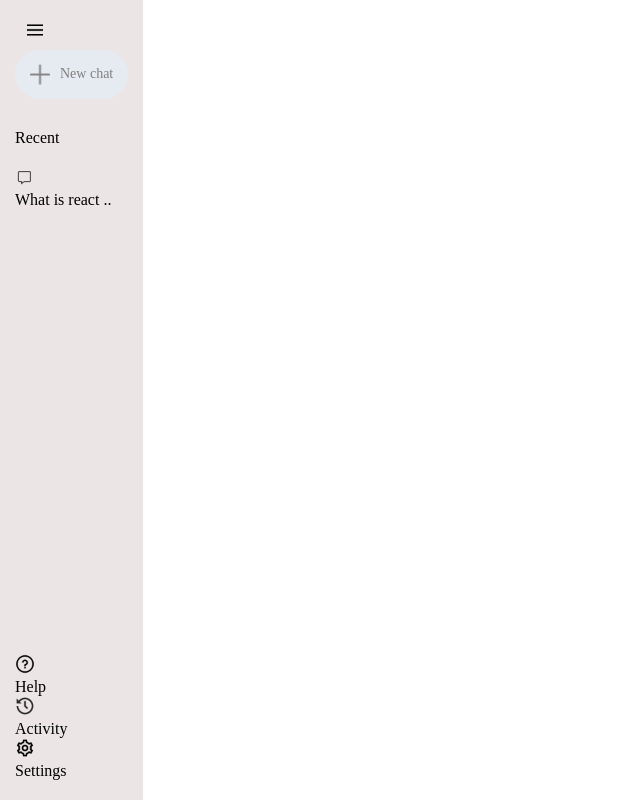
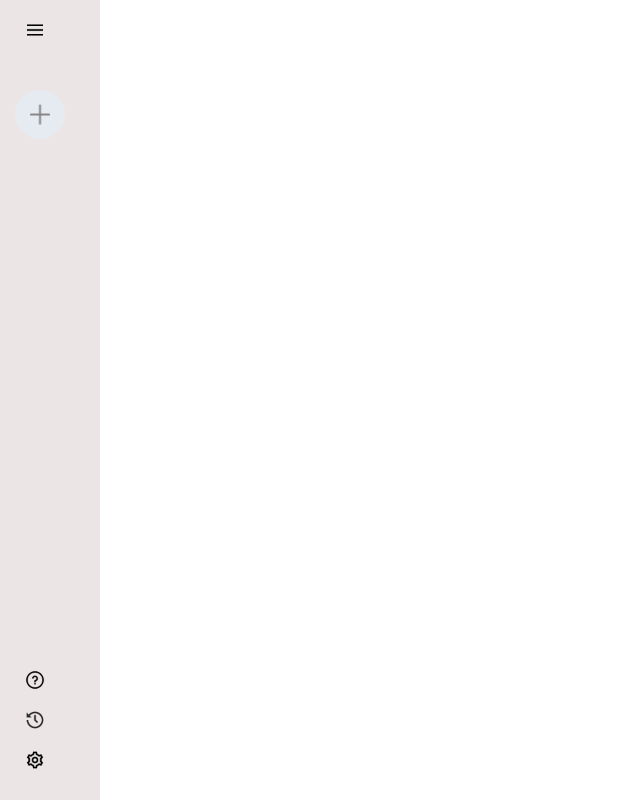
Before and after one commit to dikgobe/GerminiClone, a React (Vite) app in the folder GerminiClone/: page / in a window 1280 px wide. Shown: the whole page, without its empty margins (0-640 px from the left). Built offline with nearby package versions, Linux system fonts and the light colour scheme.

Commit message:
created functionality for our menu image item

```diff
--- a/GerminiClone/src/components/sidebar/sidebar.css
+++ b/GerminiClone/src/components/sidebar/sidebar.css
@@ -16,7 +16,7 @@
     cursor: pointer;
 }
 .sidebar .new-chat{
-    margin-top: 10px;
+    margin-top: 50px;
     display: inline-flex;
     align-items: center;
     gap: 10px;
@@ -37,3 +37,28 @@
     margin-top: 30px;
     margin-bottom: 20px;
 }
+.sidebar  .recent-entry{
+    display: flex;
+    align-items: start;
+    gap: 10px;
+    padding: 10px;
+    padding-right: 40px;
+    border-radius: 50px;
+    color: #282828;
+    cursor: pointer;
+
+}
+
+.sidebar  .recent-entry:hover{
+    background-color: #e2e6eb;
+}
+
+.sidebar .bottom {
+    display: flex;
+    flex-direction: column;
+}
+.sidebar .bottom-item{
+    padding-right: 10px;
+    cursor: pointer;
+
+}
--- a/GerminiClone/src/components/sidebar/sidebar.jsx
+++ b/GerminiClone/src/components/sidebar/sidebar.jsx
@@ -1,41 +1,46 @@
-import React from 'react'
+import React, { useState } from 'react'
 import './Sidebar.css'
 import { assets } from '../../assets/assets'
 
 
+function Sidebar() {
 
-function Sidebar() {
+
+    const [extended,setExtended] =useState(false)
+
   return (
     <div className='sidebar' >
         <div className="top">
-            <img className='menu'  src={assets.menu_icon} alt="" />
+            <img onClick={()=>setExtended(prev=>!prev)} className='menu'  src={assets.menu_icon} alt="" />
             <div className="new-chat">
                 <img src= {assets.plus_icon} alt="" />
-                <p>New chat</p>
+              {extended?<p>New chat</p>:null}
             </div>
-            <div className='recent'>
+        {extended?<div className='recent'>
                 <p className="recent-title">Recent</p>
-                <div className="recent-enry">
+                <div className="recent-entry">
                     <img src={assets.message_icon} alt="" />
                     <p>What is react ..</p>
                 </div>
-            </div>
+            </div>:null}
+
         </div>
         <div className="bottom">
             <div className="buttom-item recent-entry">
                 <img src={assets.question_icon} alt="" />
-                <p>Help</p>
+             {extended?<p>Help</p>:null}
             </div>
             <div className="buttom-item recent-entry">
                 <img src={assets.history_icon} alt="" />
-                <p>Activity</p>
+               {extended?<p>Activity</p>:null}
             </div>
             <div className="buttom-item recent-entry">
                 <img src={assets.setting_icon} alt="" />
-                <p>Settings</p>
+               {extended?<p>Settings</p>:null}
             </div>
 
         </div>
+
     </div>
   )
 }
```
